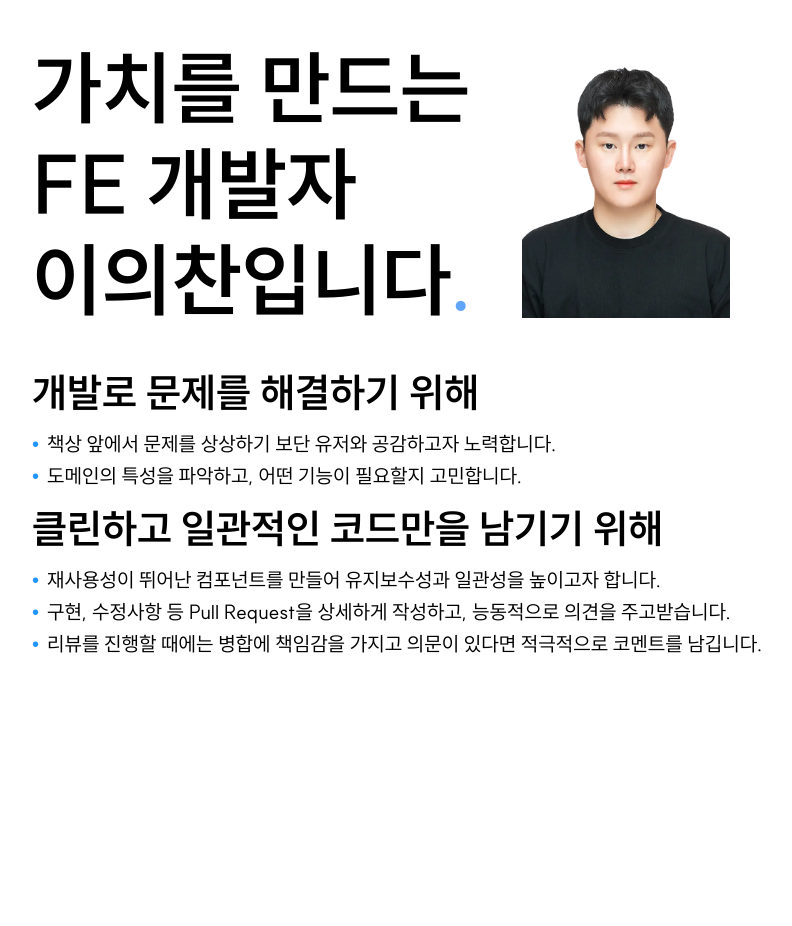
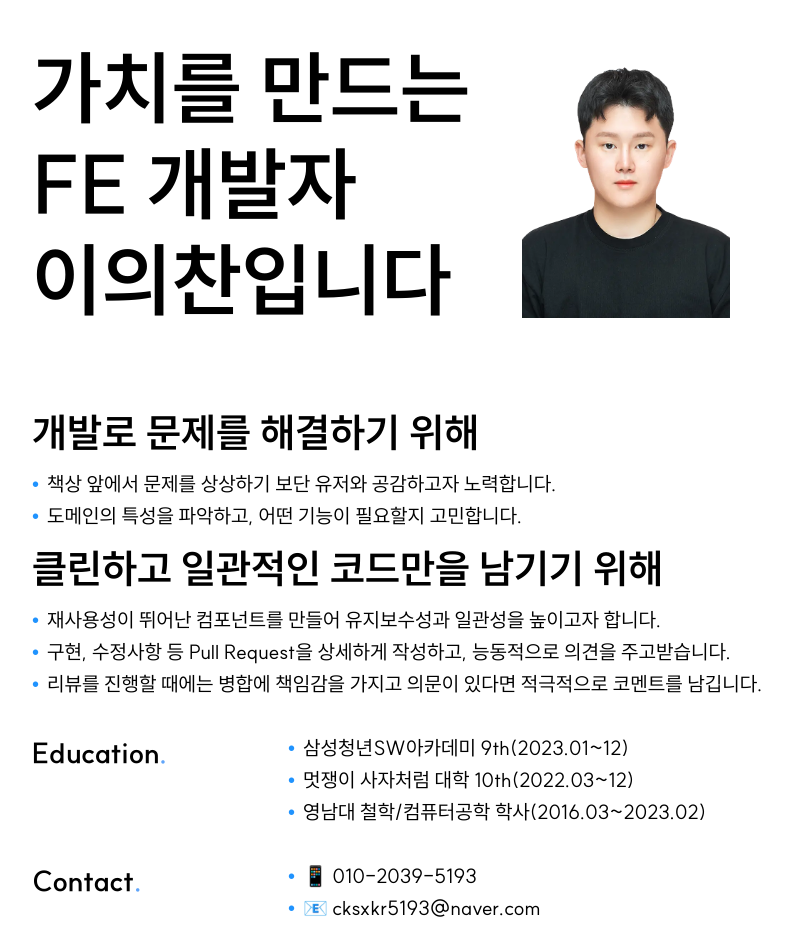
Before and after one commit to Legitgoons/Resume, a Next.js app: page / in a window 1280 px wide. Shown: the top 926 px of the page, without its empty margins (224-1016 px from the left). Before the commit the page ends 800 px from the top, so only its background shows below. Built offline with nearby package versions, Linux system fonts and the light colour scheme.

Commit message:
Feat: Home 컴포넌트 profile 항목 추가 및 디자인 요소 변경

```diff
--- a/src/app/page.tsx
+++ b/src/app/page.tsx
@@ -1,11 +1,15 @@
 import Intro from './components/intro/Intro';
 import Title from './components/intro/Title';
+import Contact from './components/profile/Contact';
+import Education from './components/profile/Education';
 
 export default function Home() {
   return (
-    <main className="w-4/5 gap-y-4 md:w-2/3 lg:w-3/5">
+    <main className="flex w-4/5 flex-col gap-y-10 md:w-2/3 lg:w-3/5 ">
       <Title />
       <Intro />
+      <Education />
+      <Contact />
     </main>
   );
 }
```
